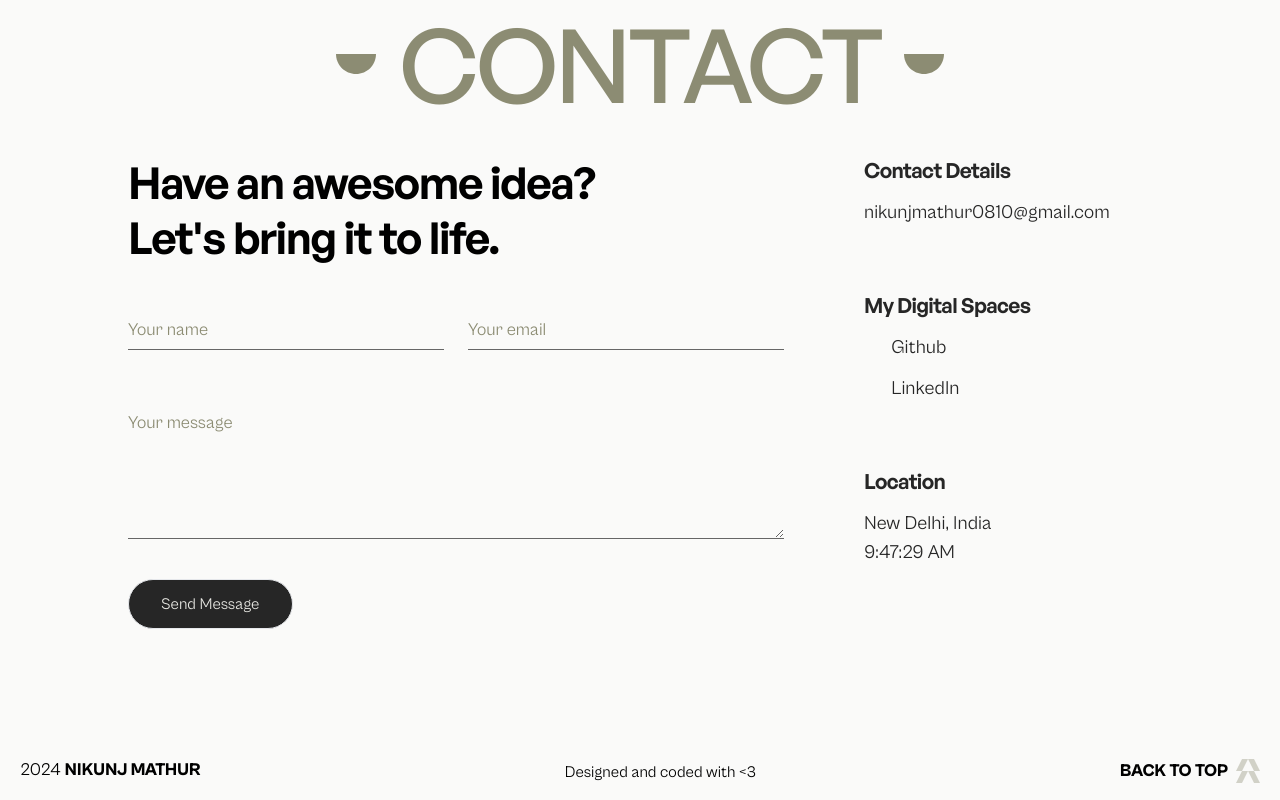
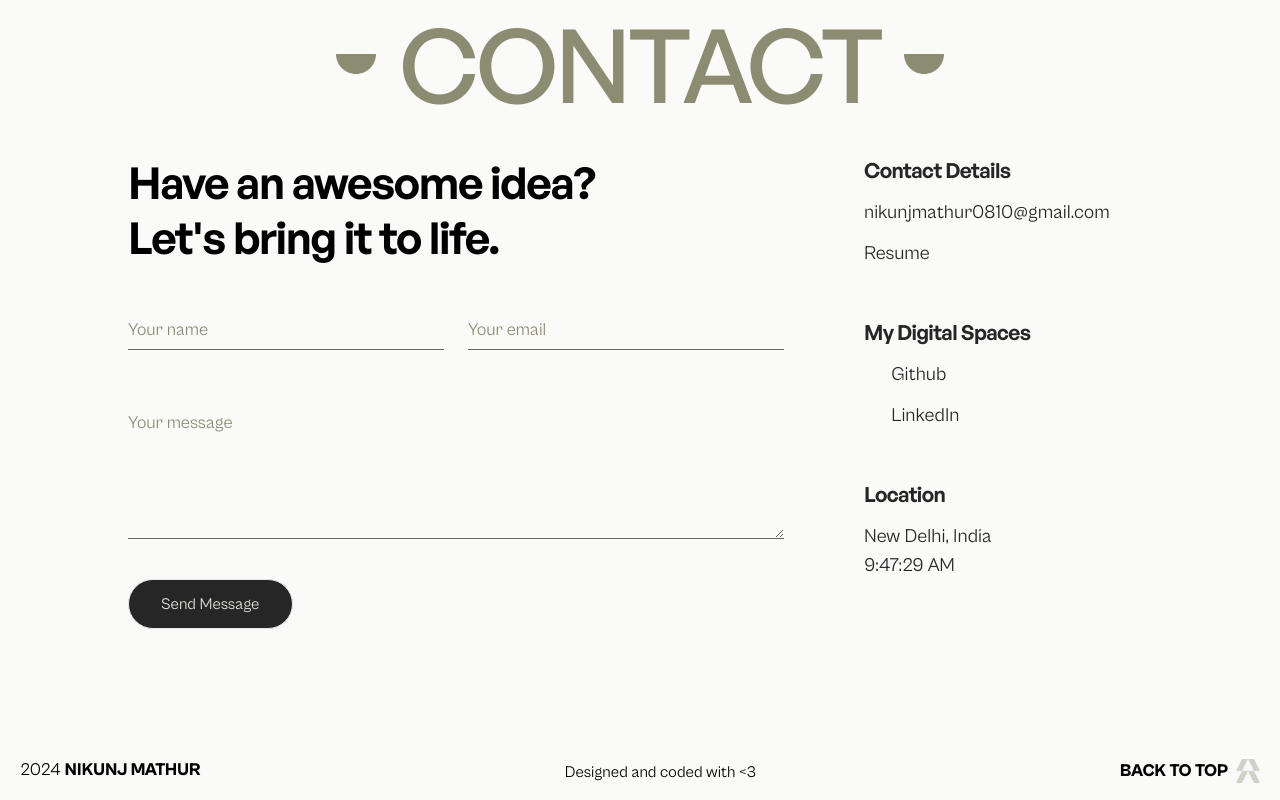
Before and after one commit to nikunjmathur08/Portfolio, a React (Vite) app: page / in a window 1280 px wide. Shown: the part 5455-6255 px from the top of the page. Built offline with nearby package versions, Linux system fonts and the light colour scheme; some icons are missing.

Commit message:
feat: add resume link

```diff
--- a/src/components/homepage/Contact.jsx
+++ b/src/components/homepage/Contact.jsx
@@ -132,6 +132,15 @@ export default function Contact() {
                 <span>nikunjmathur0810@gmail.com</span>
                 <span className="absolute bottom-0 left-0 h-[0.12em] w-0 rounded-full bg-secondary-600 duration-300 ease-in-out group-hover:w-full"></span>
               </a>
+              <a
+                href="https://drive.google.com/file/d/1ej8iI6Q0j4JHG4oBUCrMAhhzcwoE3Hnb/view?usp=sharing"
+                className="group relative w-fit cursor-pointer"
+                target="_blank"
+                rel="noreferrer"
+              >
+                <span>Resume</span>
+                <span className="absolute bottom-0 left-0 h-[0.12em] w-0 rounded-full bg-secondary-600 duration-300 ease-in-out group-hover:w-full"></span>
+              </a>
 
             </div>
           </div>
```
